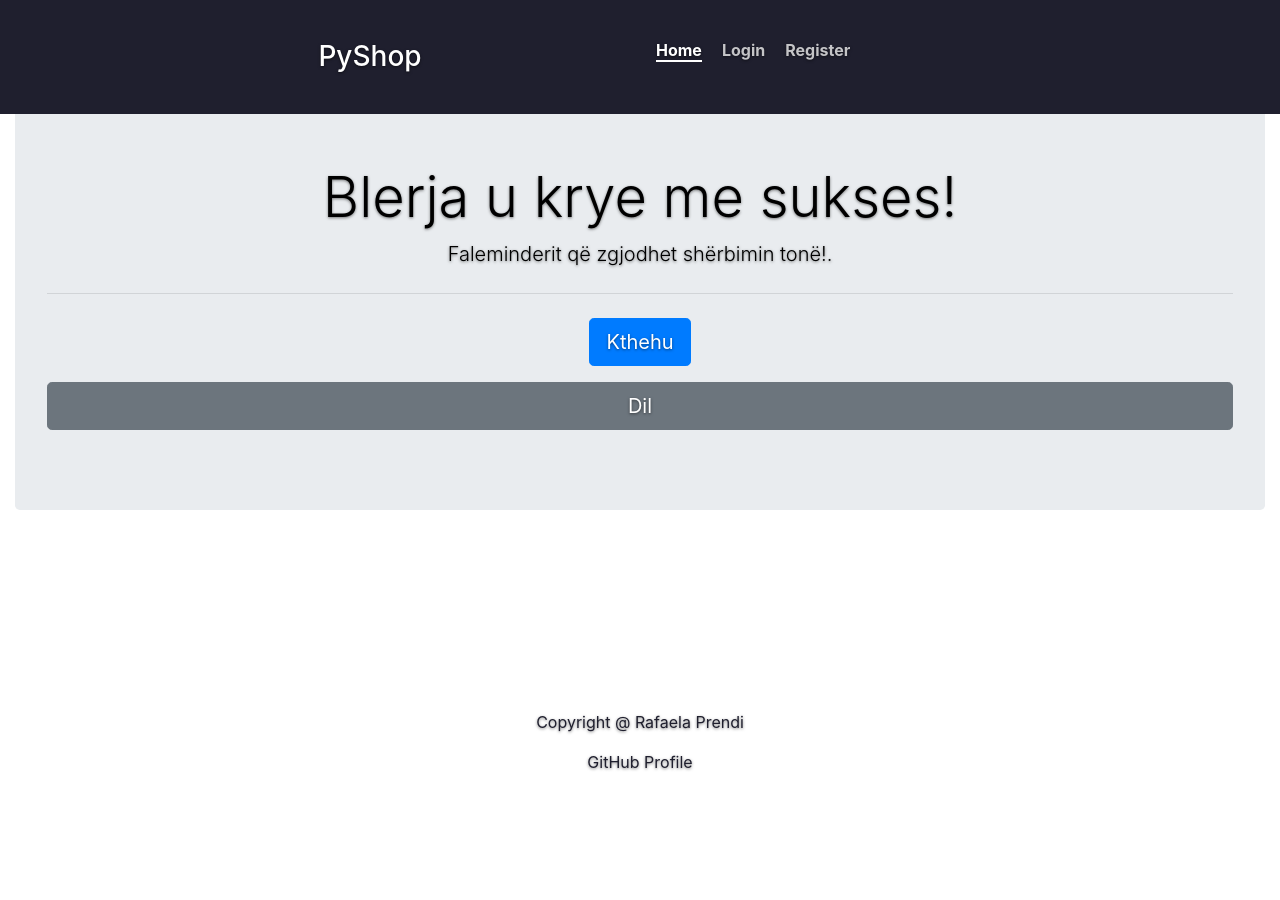
After one commit to RafaelaPrendi/PyShop, a Django app: page /app/dyqan/sukses/ in a window 1280 px wide. The commit adds this page. Run offline with Django 3.2, Linux system fonts and the light colour scheme; a user stored in the database is signed in; some libraries are stand-ins or nearby versions.

Commit message:
final changes

```diff
--- a/Pyshopsite/Pyshopsite/settings.py
+++ b/Pyshopsite/Pyshopsite/settings.py
@@ -31,15 +31,14 @@ ALLOWED_HOSTS = []
 # Application definition
 
 INSTALLED_APPS = [
+    'app',
     'django.contrib.admin',
     'django.contrib.contenttypes',
     'django.contrib.sessions',
     'django.contrib.messages',
     'django.contrib.staticfiles',
     'django_extensions',
-    'app',
     'django.contrib.auth',
-
 ]
 
 MIDDLEWARE = [
@@ -57,7 +56,7 @@ ROOT_URLCONF = 'Pyshopsite.urls'
 TEMPLATES = [
     {
         'BACKEND': 'django.template.backends.django.DjangoTemplates',
-        'DIRS': [],
+        'DIRS': [os.path.join(BASE_DIR, 'templates')],
         'APP_DIRS': True,
         'OPTIONS': {
             'context_processors': [
--- a/Pyshopsite/app/templates/bli.html
+++ b/Pyshopsite/app/templates/bli.html
@@ -26,7 +26,7 @@
     {% endfor %}
   </tbody>
 </table>
-     <button type="button" class="btn btn-secondary btn-lg btn-block"> Bli </button>
+     <a type="button" href="{% url 'blerje' %}"  class="btn btn-secondary btn-lg btn-block"> Bli </a>
     <hr>
     <p><a href="{% url 'index' %}" class="btn btn-primary btn-lg btn-block">Kthehu ne faqen kryesore.</a></p>
  <hr>
--- /dev/null
+++ b/Pyshopsite/app/templates/sukses.html
@@ -0,0 +1,31 @@
+{% extends "baze.html" %}
+{% block emri_i_faqes %}
+<style>
+.produkt{
+    color: black;
+    }
+    .bar{
+        background-color: #1f1f2e;
+        width: 100%
+    }
+    .jumbotron{
+    margin-top: 100px;
+    }
+</style>
+{% include "navbar.html" %}
+<div class="container-fluid mt-5 produkt">
+
+    {% endblock %}
+    {% block permbajtja %}
+       <div class="jumbotron">
+  <h1 class="display-4">Blerja u krye me sukses!</h1>
+  <p class="lead">Faleminderit që zgjodhet shërbimin tonë!.</p>
+  <hr class="my-4">
+  <p><a href="{% url 'index' %}" class="btn btn-primary btn-lg">Kthehu</a></p>
+           <p><a href="{% url 'logout' %}" class="btn btn-secondary btn-lg btn-block">Dil</a></p>
+</div>
+    {% endblock %}
+</div>
+  {% block footer %}
+{% include "footer.html" %}
+  {% endblock %}
--- a/Pyshopsite/app/urls.py
+++ b/Pyshopsite/app/urls.py
@@ -12,6 +12,7 @@ urlpatterns = [
     path('accounts/logged_out/', views.logout_request, name="logout_request"),
     path(r'home/KerkoDyqan/', views.kerko_dyqan, name='kerko_dyqan'),
     path(r'home/KerkoProdukt/', views.kerko_produkt, name='kerko_produkt'),
-    path(r'home/bli/', views.shto_ne_shporte, name='shto_ne_shporte'),
+    path(r'dyqan/bli/', views.shto_ne_shporte, name='shto_ne_shporte'),
+    path(r'dyqan/sukses/', views.blerje, name='blerje'),
 
 ]
--- a/Pyshopsite/app/views.py
+++ b/Pyshopsite/app/views.py
@@ -154,3 +154,7 @@ def shto_ne_shporte(request):
 def logout_request(request):
     auth.logout(request)
     return render(request, 'registration/logged_out.html')
+
+@login_required(login_url='/accounts/login/')
+def blerje(request):
+    return render(request, 'sukses.html')
```
Also changed, not shown: Pyshopsite/app/templates/komponente/dyqan.html (+6 -1 lines), Pyshopsite/db.sqlite3.
